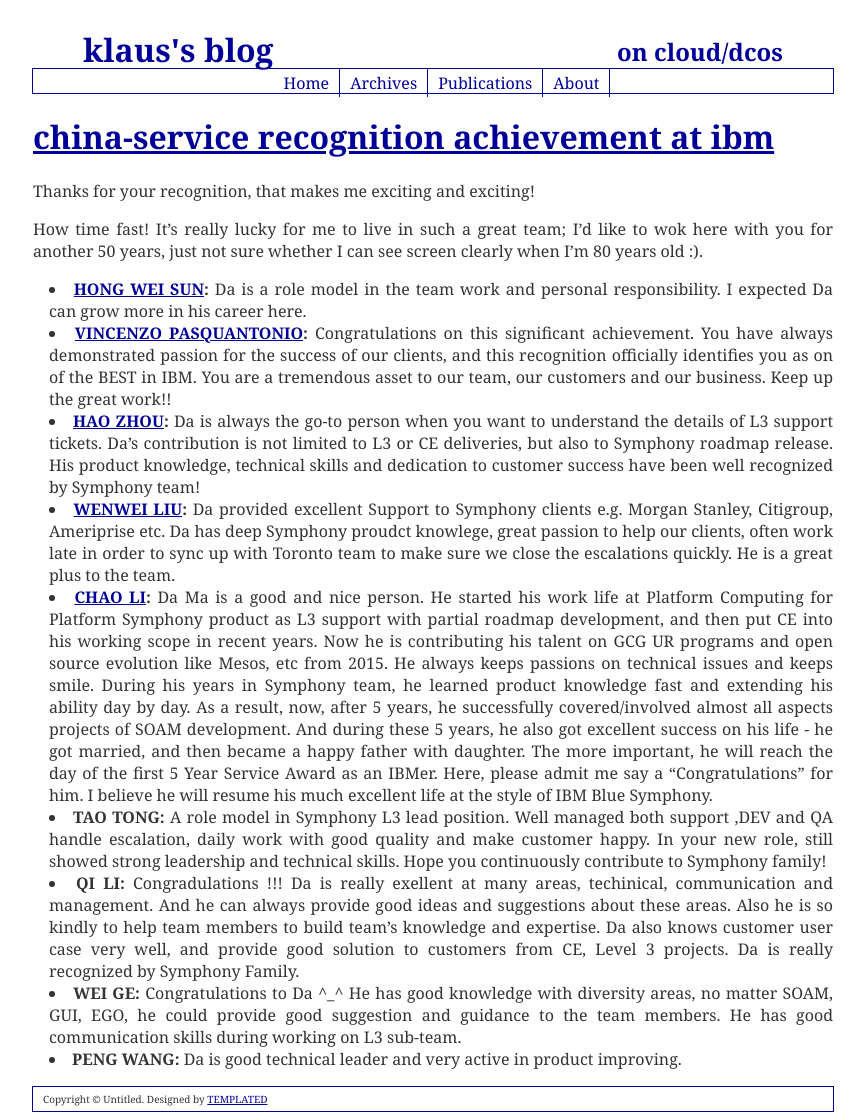
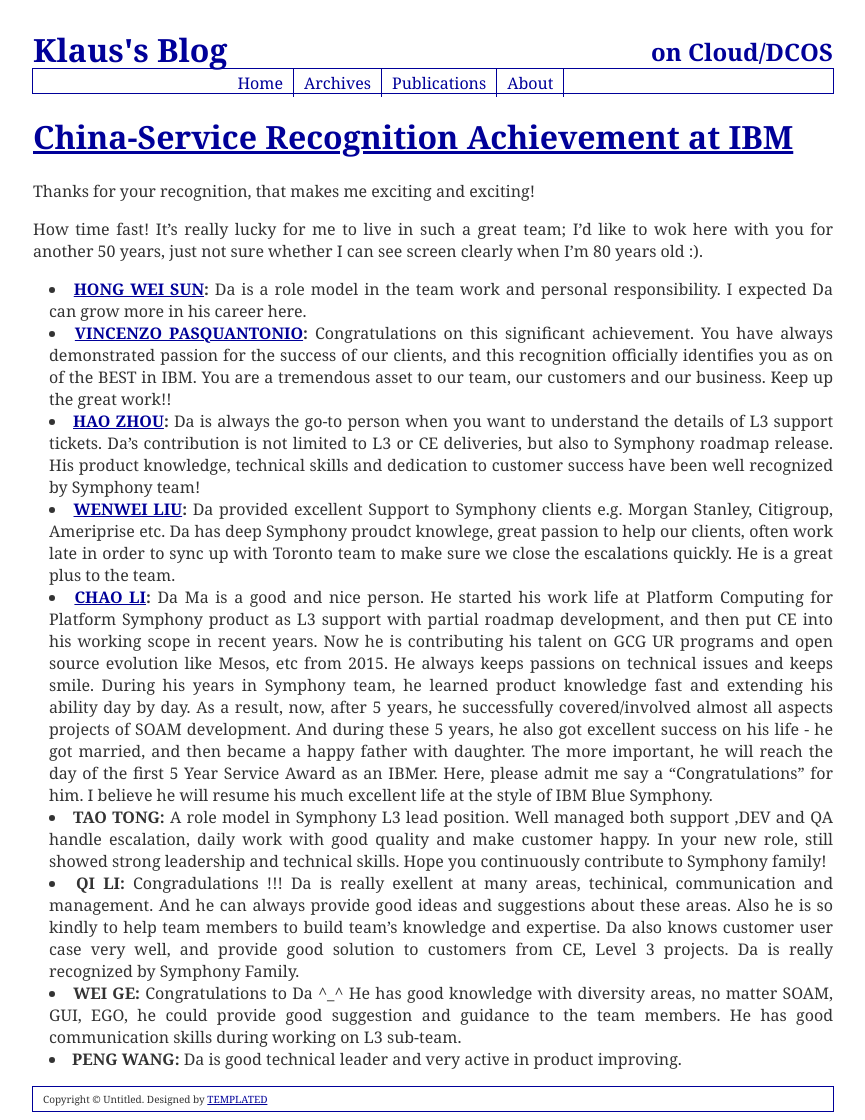
Before and after one commit to k82cn/k82cn.github.io, a Jekyll site: the page built from index.md, in a window 1280 px wide. Shown: the whole page, without its empty margins (207-1072 px from the left). Built offline with Jekyll 4.4.1, drawn with Linux system fonts in a browser that asks for light colours.

Commit message:
Add header width

```diff
--- a/css/styles.css
+++ b/css/styles.css
@@ -8,7 +8,7 @@
 }
 
 h1, h2, h3 {
-	text-transform: lowercase;
+	/*text-transform: lowercase;*/
 	color: #000099;
 }
 
@@ -30,7 +30,7 @@
 /** HEADER */
 
 #header {
-	width: 700px;
+	width: 800px;
 	height: 60px;
 	margin: 0px auto;
 }
```
